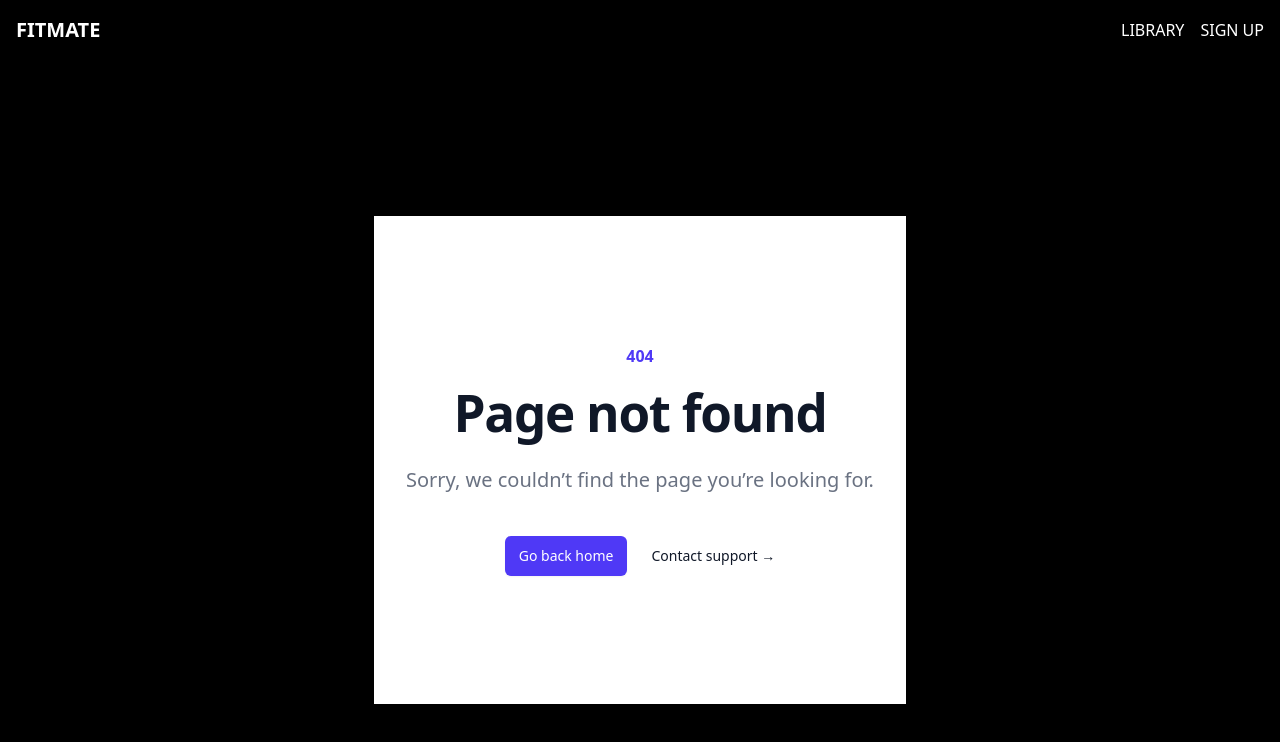
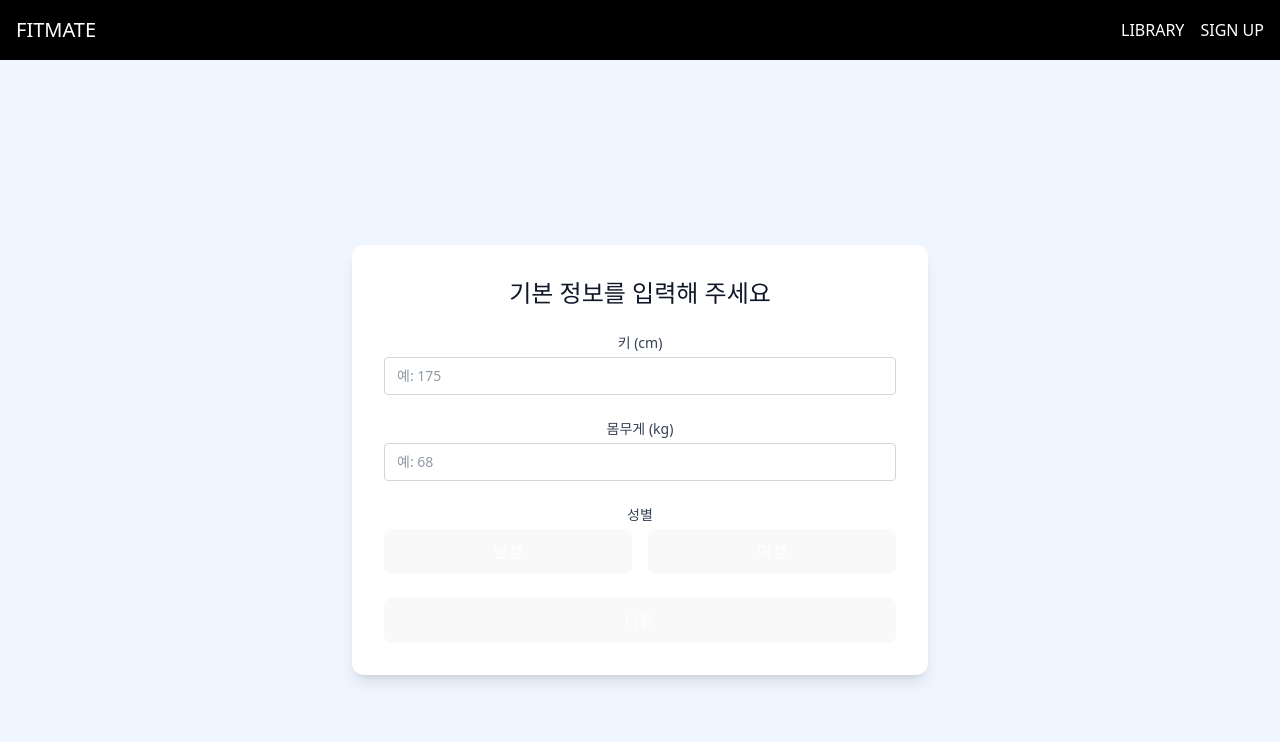
Before and after one commit to ghdals/fitmate, a React (Vite) app: page /step1 in a window 1280 px wide. Before the commit this address had no page. Shown: the top 742 px of the page. Built offline with nearby package versions, Linux system fonts and the light colour scheme.

Commit message:
New Page && Link

```diff
--- a/src/App.jsx
+++ b/src/App.jsx
@@ -1,18 +1,13 @@
-import './App.css'
+import './App.css';
+import { BrowserRouter as Router } from "react-router-dom";
 import AppRoutes from "./routes/AppRoutes";
-import NavBar from './components/NavBar';
-
 
 function App() {
   return (
-    <div className="w-full min-h-screen bg-black">
-      <NavBar />
-      <div className="flex flex-col items-center justify-center min-h-screen">
-        <AppRoutes />
-      </div>
-    </div>
+    <Router>
+      <AppRoutes />
+    </Router>
   );
 }
 
-
 export default App;
--- a/src/components/NavBar.jsx
+++ b/src/components/NavBar.jsx
@@ -1,12 +1,15 @@
-import UserStatus from "./UserStatus";
+import { Link } from "react-router-dom";
+// import UserStatus from "./UserStatus";
 
 function NavBar() {
   return (
     <nav className="w-full bg-black text-white shadow-md p-4 flex justify-between items-center">
-        <div className="text-xl font-bold mr-220">FITMATE</div>
+      <div className="text-xl font-bold mr-220">
+        <Link to="/">FITMATE</Link>
+      </div>
       <div className="flex items-center space-x-4">
-          <a href="#service" className="hover:text-gray-400">LIBRARY</a> {/* text white를 text-white로 수정 */}
-          <a href="#introduce" className="text-white hover:text-gray-400 no-underline">SIGN UP</a>
+        <Link to="/library" className="hover:text-gray-400">LIBRARY</Link>
+        <Link to="/register" className="text-white hover:text-gray-400 no-underline">SIGN UP</Link>
 
         {/* <UserStatus /> */}
       </div>
--- /dev/null
+++ b/src/components/step-layout.jsx
@@ -0,0 +1,9 @@
+export function StepLayout({ children }) {
+    return (
+      <div className="min-h-screen flex items-center justify-center bg-blue-50 dark:bg-gray-900 p-4">
+        <div className="w-full max-w-xl bg-white dark:bg-gray-800 p-8 rounded-xl shadow-lg">
+          {children}
+        </div>
+      </div>
+    );
+  }
--- a/src/pages/LandingPage.jsx
+++ b/src/pages/LandingPage.jsx
@@ -1,13 +1,20 @@
 import logo from "../assets/logo.svg";
 
+import { useNavigate } from "react-router-dom";
+
 const LandingPage = () => {
+  const navigate = useNavigate();
+
   return (
     <section className="flex flex-col items-center justify-center min-h-screen w-full bg-black text-white">
       <div className="flex flex-col items-center justify-center h-screen w-full">
         <img src={logo} alt="동양 캐릭터" className="h-50" />
         <h1 className="text-5xl font-bold">FITMATE</h1>
         <p className="mt-4 text-lg">당신을 위한 맞춤형 운동 플랜</p>
-          <button className="mt-6 px-6 py-3 bg-blue-500 text-white text-lg rounded-lg shadow-md hover:bg-blue-600">
+        <button
+          className="mt-6 px-6 py-3 bg-blue-500 text-white text-lg rounded-lg shadow-md hover:bg-blue-600"
+          onClick={() => navigate("/step1")}
+        >
           시작하기
         </button>
       </div>
@@ -15,4 +22,5 @@ const LandingPage = () => {
   );
 };
 
+
   export default LandingPage;
--- /dev/null
+++ b/src/pages/Step1Page.jsx
@@ -0,0 +1,55 @@
+import { useNavigate } from "react-router-dom";
+import { StepLayout } from "../components/step-layout";
+import { Button } from "../components/button";
+import { Field, Label } from "../components/fieldset";
+import { Heading } from "../components/heading";
+import { Input } from "../components/input";
+
+function Step1Page() {
+  const navigate = useNavigate();
+
+  const handleSubmit = (e) => {
+    e.preventDefault(); // 새로고침 방지
+    // 나중에 사용자 입력 검증/저장 등을 여기에 추가
+    navigate("/step2");
+  };
+
+  return (
+    <StepLayout>
+      <form
+        onSubmit={handleSubmit}
+        className="grid w-full grid-cols-1 gap-6"
+      >
+        <Heading>기본 정보를 입력해 주세요</Heading>
+
+        <Field>
+          <Label htmlFor="height">키 (cm)</Label>
+          <Input type="number" name="height" id="height" placeholder="예: 175" />
+        </Field>
+
+        <Field>
+          <Label htmlFor="weight">몸무게 (kg)</Label>
+          <Input type="number" name="weight" id="weight" placeholder="예: 68" />
+        </Field>
+
+        <Field>
+          <Label>성별</Label>
+          <div className="flex space-x-4">
+            <Button type="button" className="flex-1 bg-zinc-800 hover:bg-zinc-700">
+              남성
+            </Button>
+            <Button type="button" className="flex-1 bg-zinc-800 hover:bg-zinc-700">
+              여성
+            </Button>
+          </div>
+        </Field>
+
+        <Button type="submit" className="w-full">
+          다음
+        </Button>
+      </form>
+    </StepLayout>
+  );
+}
+
+export default Step1Page;
--- /dev/null
+++ b/src/pages/Step2Page.jsx
@@ -0,0 +1,34 @@
+import { StepLayout } from "../components/step-layout";
+import { Button } from "../components/button";
+import { Field, Label } from "../components/fieldset";
+import { Heading } from "../components/heading";
+
+function Step2Page() {
+  return (
+    <StepLayout>
+      <form className="grid w-full grid-cols-1 gap-6">
+        <Heading>레벨을 선택하세요</Heading>
+        <Field>
+          <Label>성별</Label>
+          <div className="flex space-x-4">
+            <Button type="button" className="flex-1 bg-zinc-800 hover:bg-zinc-700">
+              초급자
+            </Button>
+            <Button type="button" className="flex-1 bg-zinc-800 hover:bg-zinc-700">
+              중급자
+            </Button>
+            <Button type="button" className="flex-1 bg-zinc-800 hover:bg-zinc-700">
+              상급자
+            </Button>
+          </div>
+        </Field>
+
+        <Button type="submit" className="w-full">
+          다음
+        </Button>
+      </form>
+    </StepLayout>
+  );
+}
+
+export default Step2Page;
--- a/src/routes/AppRoutes.jsx
+++ b/src/routes/AppRoutes.jsx
@@ -1,21 +1,27 @@
-import { BrowserRouter as Router, Routes, Route } from "react-router-dom";
+import { Routes, Route } from "react-router-dom";
+import NavBar from "../components/NavBar";
 import LandingPage from "../pages/LandingPage";
 import LibraryPage from "../pages/LibraryPage";
-import DetailPage from "/src/pages/DetailPage";
+import DetailPage from "../pages/DetailPage";
 import RegisterPage from "../pages/RegisterPage";
 import NotFound from "../pages/NotFound";
+import Step1Page from "../pages/Step1Page";
+import Step2Page from "../pages/Step2Page";
 
 const AppRoutes = () => {
   return (
-    <Router>
+    <>
+      <NavBar />
       <Routes>
         <Route path="/" element={<LandingPage />} />
         <Route path="/library" element={<LibraryPage />} />
         <Route path="/detail/:id" element={<DetailPage />} />
         <Route path="/register" element={<RegisterPage />} />
+        <Route path="/step1" element={<Step1Page />} />
+        <Route path="/step2" element={<Step2Page />} />
         <Route path="*" element={<NotFound />} />
       </Routes>
-    </Router>
+    </>
   );
 };
 
```
Lines whose indentation alone changed are shown as unchanged.
